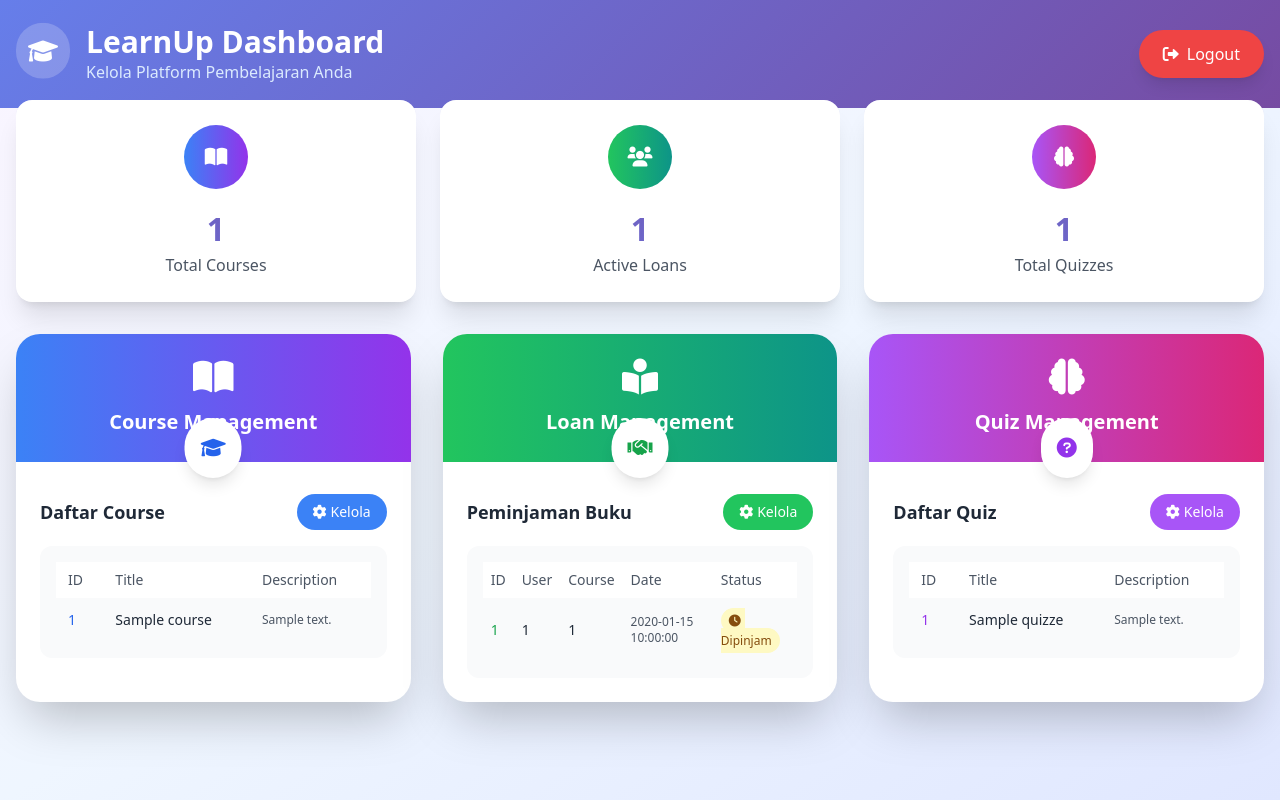
After one commit to aryakamwys/LearnUp, a Flask app: page /admin in a window 1280 px wide. The commit adds this page. Run offline with Flask 3, Linux system fonts and the light colour scheme; the visitor is signed in with stand-in values (Sample User, id 1); tables that the repository leaves empty hold one stand-in row (values such as "Sample post"); a database or web service that is not in the repository returns one stand-in record (values such as "Sample title"); data that the repository does not hold is empty; parts of the project's set-up code (start-up, migrations or seed data) failed here and were passed over; some libraries are stand-ins or nearby versions.

Commit message:
fix: course feat:admin and user

```diff
--- a/auth/app.py
+++ b/auth/app.py
@@ -1,10 +1,13 @@
 import os
-from flask import Flask, render_template
+from flask import Flask, render_template, request, redirect, session, url_for
 from graphql_server.flask import GraphQLView
 from graphene import Schema
+import requests
+from werkzeug.security import check_password_hash
 
 from resolver import Query, Mutation
-from database import init_db
+from database import init_db, db_session
+from models.user import User
 
 # Initialize the database
 init_db()
@@ -14,6 +17,7 @@ app = Flask(
     static_folder=os.path.join(os.path.dirname(__file__), 'static'),
     template_folder=os.path.join(os.path.dirname(__file__), 'templates')
 )
+app.secret_key = 'learnup-super-secret-key-2024'
 
 schema = Schema(query=Query, mutation=Mutation)
 
@@ -30,5 +34,47 @@ app.add_url_rule(
     )
 )
 
+@app.route('/login', methods=['POST'])
+def login():
+    username = request.form['username']
+    password = request.form['password']
+    user = db_session.query(User).filter_by(username=username).first()
+    if username == 'admin' and user and check_password_hash(user.password_hash, password):
+        session['username'] = 'admin'
+        return redirect(url_for('admin_dashboard'))
+    elif user and check_password_hash(user.password_hash, password):
+        session['username'] = username
+        session['user_id'] = user.id
+        return redirect(url_for('user_dashboard'))
+    else:
+        # Jika gagal login, tampilkan pesan error di halaman index
+        return render_template('index.html', error='Username atau password salah!')
+
+@app.route('/admin')
+def admin_dashboard():
+    if 'username' not in session or session['username'] != 'admin':
+        return redirect(url_for('index'))
+    # Fetch all courses
+    courses = requests.post('http://course-service:5000/graphql', json={'query': 'query { allCourses { id title description } }'}).json()['data']['allCourses']
+    # Fetch all loans
+    loans = requests.post('http://loan-service:5000/graphql', json={'query': 'query { allLoans { id userId courseId loanDate isReturned } }'}).json()['data']['allLoans']
+    # Fetch all quizzes
+    quizzes = requests.post('http://quiz-service:5000/graphql', json={'query': 'query { allQuizzes { id title description } }'}).json()['data']['allQuizzes']
+    return render_template('admin_dashboard.html', courses=courses, loans=loans, quizzes=quizzes)
+
+@app.route('/dashboard')
+def user_dashboard():
+    if 'username' not in session or session['username'] == 'admin':
+        return redirect(url_for('index'))
+    # Fetch courses
+    courses = requests.post('http://course-service:5000/graphql', json={'query': 'query { allCourses { id title description } }'}).json()['data']['allCourses']
+    # Fetch quizzes
+    quizzes = requests.post('http://quiz-service:5000/graphql', json={'query': 'query { allQuizzes { id title description } }'}).json()['data']['allQuizzes']
+    # Fetch loans for this user (optional)
+    user_id = session.get('user_id')
+    loans = requests.post('http://loan-service:5000/graphql', json={'query': f'query {{ allLoans {{ id userId courseId loanDate isReturned }} }}'}).json()['data']['allLoans']
+    user_loans = [l for l in loans if str(l['userId']) == str(user_id)]
+    return render_template('user_dashboard.html', courses=courses, quizzes=quizzes, loans=user_loans)
+
 if __name__ == '__main__':
     app.run(host='0.0.0.0', port=5000, debug=True)
--- a/auth/requirements.txt
+++ b/auth/requirements.txt
@@ -3,3 +3,4 @@ graphene==3.3
 graphql-server[flask]==3.0.0b7
 SQLAlchemy==2.0.23
 Werkzeug==3.0.1
+requests
--- /dev/null
+++ b/auth/templates/admin_dashboard.html
@@ -0,0 +1,247 @@
+<!DOCTYPE html>
+<html lang="en">
+    <head>
+        <meta charset="UTF-8">
+        <meta name="viewport" content="width=device-width, initial-scale=1.0">
+        <title>Dashboard Admin - LearnUp</title>
+        <script src="https://cdn.tailwindcss.com"></script>
+        <link href="https://cdnjs.cloudflare.com/ajax/libs/font-awesome/6.0.0/css/all.min.css" rel="stylesheet">
+        <style>
+            .gradient-bg { background: linear-gradient(135deg, #667eea 0%, #764ba2 100%); }
+            .card-hover { transition: all 0.3s ease; }
+            .card-hover:hover { transform: translateY(-5px); box-shadow: 0 25px 50px -12px rgba(0, 0, 0, 0.25); }
+            .pulse-animation { animation: pulse 2s infinite; }
+            @keyframes pulse { 0%, 100% { opacity: 1; } 50% { opacity: 0.7; } }
+            .floating-icon { animation: float 3s ease-in-out infinite; }
+            @keyframes float { 0%, 100% { transform: translateY(0px); } 50% { transform: translateY(-10px); } }
+            .glass-effect { backdrop-filter: blur(10px); background: rgba(255, 255, 255, 0.1); border: 1px solid rgba(255, 255, 255, 0.2); }
+            .stats-counter { font-size: 2rem; font-weight: 800; background: linear-gradient(45deg, #667eea, #764ba2); -webkit-background-clip: text; -webkit-text-fill-color: transparent; background-clip: text; }
+            .neon-glow { box-shadow: 0 0 20px rgba(102, 126, 234, 0.3); }
+        </style>
+    </head>
+<body class="min-h-screen bg-gradient-to-br from-purple-50 via-blue-50 to-indigo-100">
+    <!-- Header Section -->
+    <div class="gradient-bg text-white">
+        <div class="max-w-7xl mx-auto px-4 py-6">
+            <div class="flex justify-between items-center">
+                <div class="flex items-center space-x-4">
+                    <div class="bg-white bg-opacity-20 rounded-full p-3 floating-icon">
+                        <i class="fas fa-graduation-cap text-2xl"></i>
+                    </div>
+                    <div>
+                        <h1 class="text-3xl font-bold">LearnUp Dashboard</h1>
+                        <p class="text-blue-100">Kelola Platform Pembelajaran Anda</p>
+                    </div>
+                </div>
+                <button onclick="window.location.href='http://localhost:5001/'"
+                        class="bg-red-500 hover:bg-red-600 text-white px-6 py-3 rounded-full transition-all duration-300 transform hover:scale-105 shadow-lg">
+                    <i class="fas fa-sign-out-alt mr-2"></i>Logout
+                </button>
+            </div>
+        </div>
+    </div>
+    <!-- Stats Overview -->
+    <div class="max-w-7xl mx-auto px-4 -mt-2 relative z-10">
+        <div class="grid grid-cols-1 md:grid-cols-3 gap-6 mb-8">
+            <div class="bg-white rounded-2xl shadow-xl p-6 text-center glass-effect neon-glow">
+                <div class="inline-flex items-center justify-center w-16 h-16 bg-gradient-to-r from-blue-500 to-purple-600 rounded-full mb-4">
+                    <i class="fas fa-book-open text-white text-xl"></i>
+                </div>
+                <div class="stats-counter">{{ courses|length if courses else '0' }}</div>
+                <p class="text-gray-600 font-medium">Total Courses</p>
+            </div>
+            <div class="bg-white rounded-2xl shadow-xl p-6 text-center glass-effect neon-glow">
+                <div class="inline-flex items-center justify-center w-16 h-16 bg-gradient-to-r from-green-500 to-teal-600 rounded-full mb-4">
+                    <i class="fas fa-users text-white text-xl"></i>
+                </div>
+                <div class="stats-counter">{{ loans|length if loans else '0' }}</div>
+                <p class="text-gray-600 font-medium">Active Loans</p>
+            </div>
+            <div class="bg-white rounded-2xl shadow-xl p-6 text-center glass-effect neon-glow">
+                <div class="inline-flex items-center justify-center w-16 h-16 bg-gradient-to-r from-purple-500 to-pink-600 rounded-full mb-4">
+                    <i class="fas fa-brain text-white text-xl"></i>
+                </div>
+                <div class="stats-counter">{{ quizzes|length if quizzes else '0' }}</div>
+                <p class="text-gray-600 font-medium">Total Quizzes</p>
+            </div>
+        </div>
+    </div>
+    <!-- Main Dashboard Content -->
+    <div class="max-w-7xl mx-auto px-4 pb-10">
+        <div class="grid grid-cols-1 lg:grid-cols-3 gap-8">
+            <!-- Course Management Card -->
+            <div class="bg-white rounded-3xl shadow-2xl overflow-hidden card-hover">
+                <div class="relative">
+                    <div class="bg-gradient-to-r from-blue-500 to-purple-600 h-32 flex items-center justify-center">
+                        <div class="text-center text-white">
+                            <i class="fas fa-book-open text-4xl mb-2 floating-icon"></i>
+                            <h2 class="text-xl font-bold">Course Management</h2>
+                        </div>
+                    </div>
+                    <div class="absolute -bottom-4 left-1/2 transform -translate-x-1/2 bg-white rounded-full p-4 shadow-lg">
+                        <i class="fas fa-graduation-cap text-blue-600 text-xl"></i>
+                    </div>
+                </div>
+                <div class="p-6 pt-8">
+                    <div class="flex justify-between items-center mb-4">
+                        <h3 class="text-lg font-semibold text-gray-800">Daftar Course</h3>
+                        <a href="http://localhost:5002"
+                           class="bg-blue-500 hover:bg-blue-600 text-white px-4 py-2 rounded-full text-sm transition-all duration-300 transform hover:scale-105">
+                            <i class="fas fa-cog mr-1"></i>Kelola
+                        </a>
+                    </div>
+                    <div class="bg-gray-50 rounded-xl p-4 max-h-64 overflow-y-auto">
+                        <table class="w-full text-sm">
+                            <thead class="bg-white rounded-lg">
+                                <tr>
+                                    <th class="px-3 py-2 text-left text-gray-600 font-medium">ID</th>
+                                    <th class="px-3 py-2 text-left text-gray-600 font-medium">Title</th>
+                                    <th class="px-3 py-2 text-left text-gray-600 font-medium">Description</th>
+                                </tr>
+                            </thead>
+                            <tbody class="space-y-2">
+                                {% for course in courses %}
+                                <tr class="hover:bg-blue-50 transition-colors duration-200">
+                                    <td class="px-3 py-3 font-medium text-blue-600">{{ course.id }}</td>
+                                    <td class="px-3 py-3 text-gray-800">{{ course.title }}</td>
+                                    <td class="px-3 py-3 text-gray-600 text-xs">{{ course.description }}</td>
+                                </tr>
+                                {% endfor %}
+                            </tbody>
+                        </table>
+                    </div>
+                </div>
+            </div>
+            <!-- Loan Management Card -->
+            <div class="bg-white rounded-3xl shadow-2xl overflow-hidden card-hover">
+                <div class="relative">
+                    <div class="bg-gradient-to-r from-green-500 to-teal-600 h-32 flex items-center justify-center">
+                        <div class="text-center text-white">
+                            <i class="fas fa-book-reader text-4xl mb-2 floating-icon"></i>
+                            <h2 class="text-xl font-bold">Loan Management</h2>
+                        </div>
+                    </div>
+                    <div class="absolute -bottom-4 left-1/2 transform -translate-x-1/2 bg-white rounded-full p-4 shadow-lg">
+                        <i class="fas fa-handshake text-green-600 text-xl"></i>
+                    </div>
+                </div>
+                <div class="p-6 pt-8">
+                    <div class="flex justify-between items-center mb-4">
+                        <h3 class="text-lg font-semibold text-gray-800">Peminjaman Buku</h3>
+                        <a href="http://localhost:5003"
+                           class="bg-green-500 hover:bg-green-600 text-white px-4 py-2 rounded-full text-sm transition-all duration-300 transform hover:scale-105">
+                            <i class="fas fa-cog mr-1"></i>Kelola
+                        </a>
+                    </div>
+                    <div class="bg-gray-50 rounded-xl p-4 max-h-64 overflow-y-auto">
+                        <table class="w-full text-sm">
+                            <thead class="bg-white rounded-lg">
+                                <tr>
+                                    <th class="px-2 py-2 text-left text-gray-600 font-medium">ID</th>
+                                    <th class="px-2 py-2 text-left text-gray-600 font-medium">User</th>
+                                    <th class="px-2 py-2 text-left text-gray-600 font-medium">Course</th>
+                                    <th class="px-2 py-2 text-left text-gray-600 font-medium">Date</th>
+                                    <th class="px-2 py-2 text-left text-gray-600 font-medium">Status</th>
+                                </tr>
+                            </thead>
+                            <tbody>
+                                {% for loan in loans %}
+                                <tr class="hover:bg-green-50 transition-colors duration-200">
+                                    <td class="px-2 py-3 font-medium text-green-600">{{ loan.id }}</td>
+                                    <td class="px-2 py-3 text-gray-800">{{ loan.userId }}</td>
+                                    <td class="px-2 py-3 text-gray-800">{{ loan.courseId }}</td>
+                                    <td class="px-2 py-3 text-gray-600 text-xs">{{ loan.loanDate }}</td>
+                                    <td class="px-2 py-3">
+                                        {% if loan.isReturned %}
+                                        <span class="bg-green-100 text-green-800 px-2 py-1 rounded-full text-xs font-medium">
+                                            <i class="fas fa-check-circle mr-1"></i>Dikembalikan
+                                        </span>
+                                        {% else %}
+                                        <span class="bg-yellow-100 text-yellow-800 px-2 py-1 rounded-full text-xs font-medium">
+                                            <i class="fas fa-clock mr-1"></i>Dipinjam
+                                        </span>
+                                        {% endif %}
+                                    </td>
+                                </tr>
+                                {% endfor %}
+                            </tbody>
+                        </table>
+                    </div>
+                </div>
+            </div>
+            <!-- Quiz Management Card -->
+            <div class="bg-white rounded-3xl shadow-2xl overflow-hidden card-hover">
+                <div class="relative">
+                    <div class="bg-gradient-to-r from-purple-500 to-pink-600 h-32 flex items-center justify-center">
+                        <div class="text-center text-white">
+                            <i class="fas fa-brain text-4xl mb-2 floating-icon"></i>
+                            <h2 class="text-xl font-bold">Quiz Management</h2>
+                        </div>
+                    </div>
+                    <div class="absolute -bottom-4 left-1/2 transform -translate-x-1/2 bg-white rounded-full p-4 shadow-lg">
+                        <i class="fas fa-question-circle text-purple-600 text-xl"></i>
+                    </div>
+                </div>
+                <div class="p-6 pt-8">
+                    <div class="flex justify-between items-center mb-4">
+                        <h3 class="text-lg font-semibold text-gray-800">Daftar Quiz</h3>
+                        <a href="http://localhost:5004"
+                           class="bg-purple-500 hover:bg-purple-600 text-white px-4 py-2 rounded-full text-sm transition-all duration-300 transform hover:scale-105">
+                            <i class="fas fa-cog mr-1"></i>Kelola
+                        </a>
+                    </div>
+                    <div class="bg-gray-50 rounded-xl p-4 max-h-64 overflow-y-auto">
+                        <table class="w-full text-sm">
+                            <thead class="bg-white rounded-lg">
+                                <tr>
+                                    <th class="px-3 py-2 text-left text-gray-600 font-medium">ID</th>
+                                    <th class="px-3 py-2 text-left text-gray-600 font-medium">Title</th>
+                                    <th class="px-3 py-2 text-left text-gray-600 font-medium">Description</th>
+                                </tr>
+                            </thead>
+                            <tbody>
+                                {% for quiz in quizzes %}
+                                <tr class="hover:bg-purple-50 transition-colors duration-200">
+                                    <td class="px-3 py-3 font-medium text-purple-600">{{ quiz.id }}</td>
+                                    <td class="px-3 py-3 text-gray-800">{{ quiz.title }}</td>
+                                    <td class="px-3 py-3 text-gray-600 text-xs">{{ quiz.description }}</td>
+                                </tr>
+                                {% endfor %}
+                            </tbody>
+                        </table>
+                    </div>
+                </div>
+            </div>
+        </div>
+    <script>
+        // Add some interactive animations
+        document.addEventListener('DOMContentLoaded', function() {
+            // Animate counters
+            const counters = document.querySelectorAll('.stats-counter');
+            counters.forEach(counter => {
+                const target = parseInt(counter.textContent);
+                let current = 0;
+                const increment = target / 50;
+                const timer = setInterval(() => {
+                    current += increment;
+                    if (current >= target) {
+                        current = target;
+                        clearInterval(timer);
+                    }
+                    counter.textContent = Math.floor(current);
+                }, 30);
+            });
+            // Add hover effects to cards
+            const cards = document.querySelectorAll('.card-hover');
+            cards.forEach(card => {
+                card.addEventListener('mouseenter', function() {
+                    this.style.transform = 'translateY(-10px) scale(1.02)';
+                });
+                card.addEventListener('mouseleave', function() {
+                    this.style.transform = 'translateY(0) scale(1)';
+                });
+            });
+        });
+    </script>
+</body>
+</html>
--- a/auth/templates/index.html
+++ b/auth/templates/index.html
@@ -307,14 +307,14 @@
                 <h2 class="text-2xl font-bold text-gray-800">Selamat Datang Kembali</h2>
                 <p class="text-gray-600">Masuk ke akun LearnUp Anda</p>
             </div>
-            <form onsubmit="handleLogin(event)" class="space-y-6">
+            <form method="POST" action="/login" class="space-y-6">
                 <div>
                     <label for="login-username" class="block text-sm font-medium text-gray-700 mb-2">Username</label>
-                    <input type="text" id="login-username" required class="w-full px-4 py-3 border border-gray-300 rounded-lg shadow-sm focus:outline-none focus:ring-2 focus:ring-blue-500 focus:border-blue-500 transition">
+                    <input type="text" id="login-username" name="username" required class="w-full px-4 py-3 border border-gray-300 rounded-lg shadow-sm focus:outline-none focus:ring-2 focus:ring-blue-500 focus:border-blue-500 transition">
                 </div>
                 <div>
                     <label for="login-password" class="block text-sm font-medium text-gray-700 mb-2">Password</label>
-                    <input type="password" id="login-password" required class="w-full px-4 py-3 border border-gray-300 rounded-lg shadow-sm focus:outline-none focus:ring-2 focus:ring-blue-500 focus:border-blue-500 transition">
+                    <input type="password" id="login-password" name="password" required class="w-full px-4 py-3 border border-gray-300 rounded-lg shadow-sm focus:outline-none focus:ring-2 focus:ring-blue-500 focus:border-blue-500 transition">
                 </div>
                 <button type="submit" class="w-full bg-gradient-to-r from-blue-600 to-purple-600 text-white py-3 px-4 rounded-lg font-medium hover:shadow-lg transition-all duration-300 transform hover:scale-105">Sign In</button>
             </form>
--- a/course/templates/component/navbar.html
+++ b/course/templates/component/navbar.html
@@ -1,6 +1,7 @@
 <nav class="bg-white shadow p-4 flex justify-between items-center">
   <div class="text-xl font-bold">LearnUp</div>
   <div class="flex gap-4">
+    <a href="http://localhost:5001/admin" class="text-blue-600 hover:underline">Back to Admin</a>
     <a href="http://localhost:5002" class="text-blue-600 hover:underline">Course</a>
     <a href="http://localhost:5003" class="text-blue-600 hover:underline">Peminjaman Buku</a>
     <a href="http://localhost:5004" class="text-blue-600 hover:underline">Quiz</a>
--- a/loan_service/app/templates/component/navbar.html
+++ b/loan_service/app/templates/component/navbar.html
@@ -1,6 +1,7 @@
 <nav class="bg-white shadow p-4 flex justify-between items-center">
   <div class="text-xl font-bold">LearnUp</div>
   <div class="flex gap-4">
+    <a href="http://localhost:5001/admin" class="text-blue-600 hover:underline">Back to Admin</a>
     <a href="http://localhost:5002" class="text-blue-600 hover:underline">Course</a>
     <a href="http://localhost:5003" class="text-blue-600 hover:underline">Peminjaman Buku</a>
     <a href="http://localhost:5004" class="text-blue-600 hover:underline">Quiz</a>
--- a/quiz_service/app/templates/component/navbar.html
+++ b/quiz_service/app/templates/component/navbar.html
@@ -1,6 +1,7 @@
 <nav class="bg-white shadow p-4 flex justify-between items-center">
   <div class="text-xl font-bold">LearnUp</div>
   <div class="flex gap-4">
+    <a href="http://localhost:5001/admin" class="text-blue-600 hover:underline">Back to Admin</a>
     <a href="http://localhost:5002" class="text-blue-600 hover:underline">Course</a>
     <a href="http://localhost:5003" class="text-blue-600 hover:underline">Peminjaman Buku</a>
     <a href="http://localhost:5004" class="text-blue-600 hover:underline">Quiz</a>
```
Also changed, not shown: auth/resolver.py (+8 -0 lines), auth/templates/user_dashboard.html (added, +230 -0 lines), auth/data/auth.db, course/service/courses.db, loan_service/app/models.py (line endings or trailing spaces), loan_service/app/schema.py (line endings or trailing spaces), quiz_service/app/data/quizzes.db.
